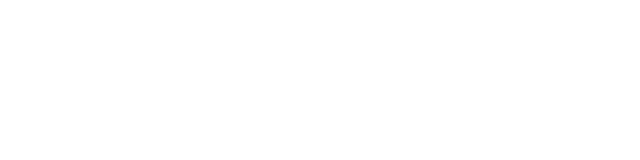
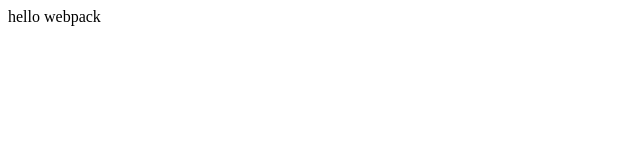
Before and after one commit to jloai009/Webpack, a React app: page / in a window 1280 px wide. Shown: the top 160 px of the page, without its empty margins (0-640 px from the left). Built offline with nearby package versions, Linux system fonts and the light colour scheme; the HTML template or start-up script is replaced by a standard one.

Commit message:
Update App.js

```diff
--- a/src/App.js
+++ b/src/App.js
@@ -1,5 +1,7 @@
-const App = () => {
-  return null
-}
+import React from 'react'
+
+const App = () => (
+  <div>hello webpack</div>
+)
 
 export default App
```
